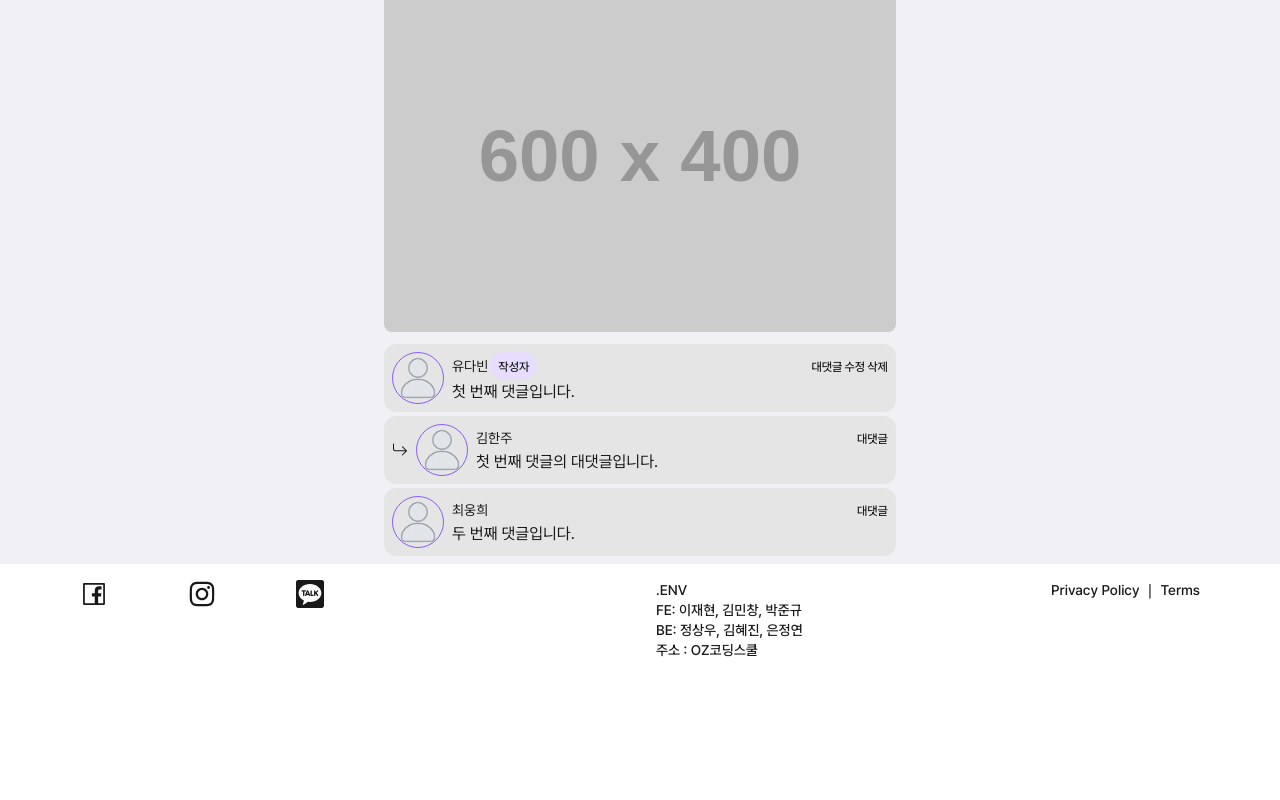
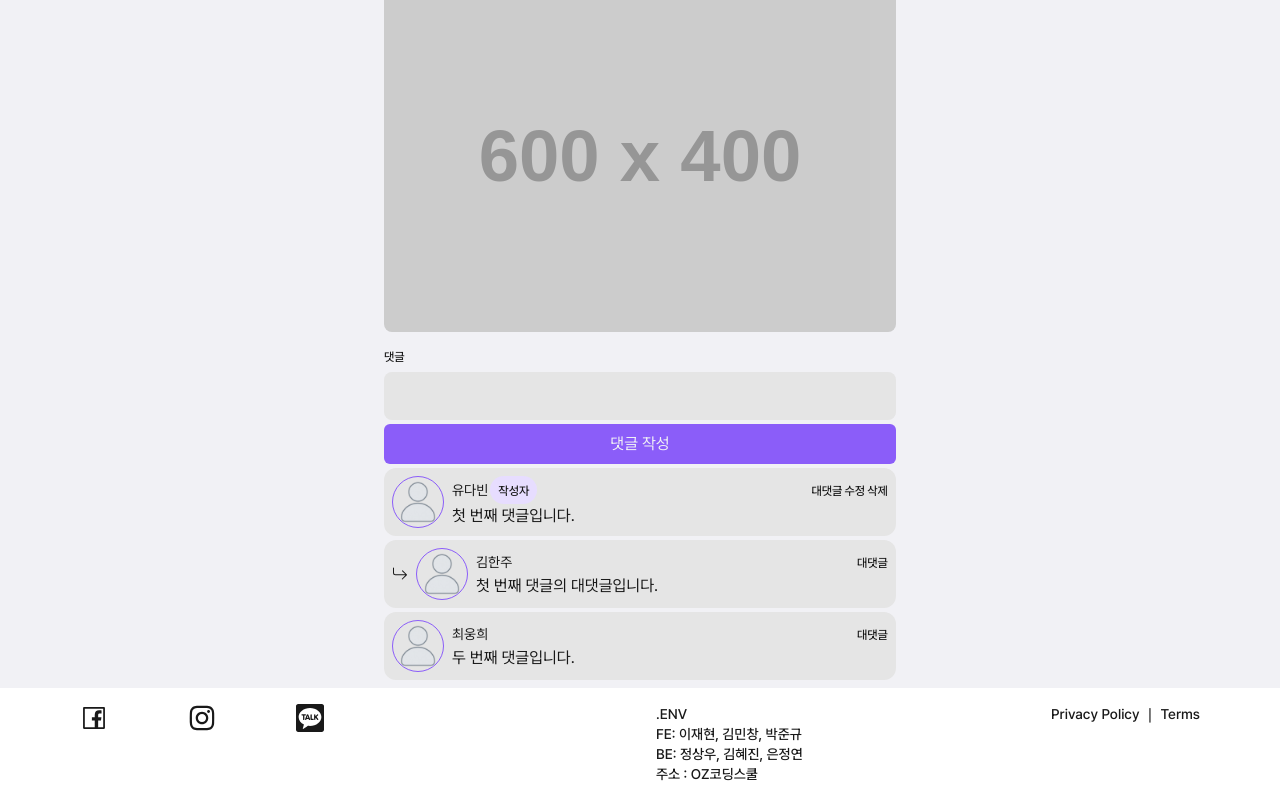
Before and after one commit to env-project/frontend, a React (Vite) app: page /recruitment-post/1 in a window 1280 px wide. Shown: the part 747-1547 px from the top of the page. Before the commit the page ends 1423 px from the top, so only its background shows below. Built offline with nearby package versions, Linux system fonts and the light colour scheme.

Commit message:
#151 feat: 댓글 인풋

```diff
--- /dev/null
+++ b/src/components/commentUI/CommentInput.tsx
@@ -0,0 +1,51 @@
+import Text from "@/components/text/Text";
+import { cn } from "@/libs/utils";
+import type { ComponentPropsWithoutRef } from "react";
+import Input from "@/components/input/AuthInput";
+import Button from "../Button";
+import z from "zod";
+import { useForm } from "react-hook-form";
+import { zodResolver } from "@hookform/resolvers/zod";
+
+const commentSchema = z.object({
+  comment: z.string().min(1, "한 글자 이상 입력해주세요."),
+});
+
+type TCommentSchema = z.infer<typeof commentSchema>;
+
+interface CommentInputProps extends Omit<ComponentPropsWithoutRef<"input">, "type"> {
+  postId: string;
+}
+
+export default function CommentInput({ postId, className = "", ...rest }: CommentInputProps) {
+  const {
+    register,
+    handleSubmit,
+    formState: { errors },
+  } = useForm<TCommentSchema>({ resolver: zodResolver(commentSchema) });
+
+  const onSubmit = (form: TCommentSchema) => {
+    console.log(form);
+  };
+
+  return (
+    <form
+      className={cn("text-text-primary flex flex-col justify-start  space-y-1", className)}
+      onSubmit={handleSubmit(onSubmit)}
+    >
+      <label htmlFor={`${postId}-comment-input`}>
+        <Text variant="label">댓글</Text>
+      </label>
+      <Input
+        id={`${postId}-comment-input`}
+        type="text"
+        {...rest}
+        {...register("comment")}
+        error={errors.comment?.message}
+      />
+      <Button type="submit">
+        <Text className="text-text-on-dark">댓글 작성</Text>
+      </Button>
+    </form>
+  );
+}
--- a/src/pages/recruitment-post/RecruitmentDetail.tsx
+++ b/src/pages/recruitment-post/RecruitmentDetail.tsx
@@ -1,5 +1,6 @@
 import Badge from "@/components/Badge";
 import BookmarkButton from "@/components/BookmarkBtn";
+import CommentInput from "@/components/commentUI/CommentInput";
 import CommentUI from "@/components/commentUI/CommentUI";
 import H1 from "@/components/text/H1";
 import Text from "@/components/text/Text";
@@ -7,7 +8,7 @@ import { getTimeDiff } from "@/libs/utils";
 import type { CommentList } from "@/types/api-res-comment";
 import type { PostDetail } from "@/types/api-res-recruitment";
 import { useEffect, useState } from "react";
-//import { useParams } from "react-router";
+import { useParams } from "react-router";
 
 //더미 포스트 데이터 실제론 api 준비
 const dummyPostData: PostDetail = {
@@ -139,7 +140,8 @@ const dummyCommenList: CommentList = {
 };
 
 export default function RecruitmentDetail() {
-  //const { postId } = useParams();
+  const { postId } = useParams();
+
   const {
     title,
     is_bookmarked: isBookmarked,
@@ -167,6 +169,10 @@ export default function RecruitmentDetail() {
   useEffect(() => {
     setTimeDiff(getTimeDiff(new Date(createdAt)));
   }, [createdAt, setTimeDiff]);
+
+  if (!postId) {
+    return <div>해당 게시물은 삭제되었습니다.</div>;
+  }
 
   return (
     <div className="bg-bg-primary text-text-primary p-2 flex justify-center ">
@@ -286,9 +292,14 @@ export default function RecruitmentDetail() {
         </div>
 
         <div className="flex flex-col items-start w-full max-w-[512px] space-y-1">
-          {dummyCommenList.comments.map((comment) => (
-            <CommentUI comment={comment} key={comment.id} className="w-full" />
-          ))}
+          <CommentInput postId={postId} className="w-full" />
+          {dummyCommenList.comments.length > 0 ? (
+            dummyCommenList.comments.map((comment) => (
+              <CommentUI comment={comment} key={comment.id} className="w-full" />
+            ))
+          ) : (
+            <Text>아직 댓글이 없습니다</Text>
+          )}
         </div>
       </div>
     </div>
```
